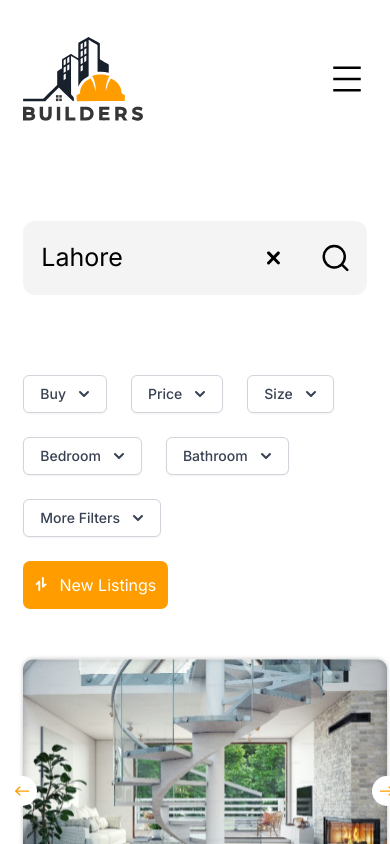
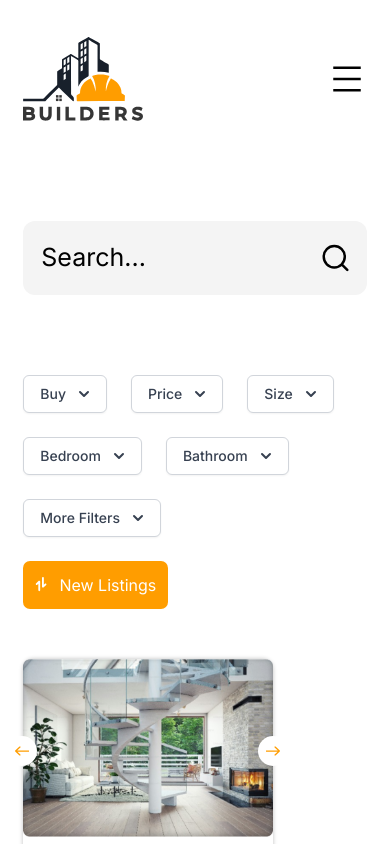
Before and after one commit to HashamGhaffar/hasaaj-developer-marketing, a Next.js app: page /buy-property in a window 390 px wide. Shown: the top 844 px of the page. Built offline with nearby package versions, Linux system fonts and the light colour scheme.

Commit message:
Make buy-property screen responsive & other minor changes.

```diff
--- a/app/_components/common/propertyCard.js
+++ b/app/_components/common/propertyCard.js
@@ -42,12 +42,15 @@ const PropertyCard = ({
   return (
     <div
       style={{ boxShadow: "0px 0px 4px 0px #00000040" }}
-      className="w-[364px] rounded-[10px] static z-0 h-[400px]"
+      className="w-[250px] sm:w-[364px] rounded-[10px] static z-0 h-[400px]"
     >
       <div className="relative">
         <Carousel sliderRef={sliderRef} settings={carouselSettings}>
           {bgImg.map((image, index) => (
-            <div key={index} className="w-[364px] h-[259px]">
+            <div
+              key={index}
+              className="w-[250px] sm:w-[364px] h-auto sm:h-[259px]"
+            >
               <Image
                 src={image}
                 alt={`Property Image ${index + 1}`}
--- a/app/buy-property/page.js
+++ b/app/buy-property/page.js
@@ -174,15 +174,15 @@ export default function SellingAndPurchasing() {
           </div>
           {/* Input */}
           <div className="flex justify-end mt-[100px]">
-            <div className="flex justify-between gap-3 sm:gap-6 w-full sm:w-[59%] py-[18px] sm:py-[27px] px-[18px] sm:px-[30px] lg:px-[3%] rounded-xl bg-[#F4F4F4]">
+            <div className="flex justify-between gap-3 sm:gap-6 w-full sm:w-[50%] py-[18px] sm:py-[27px] px-[18px] sm:px-[30px] lg:px-[3%] rounded-xl bg-[#F4F4F4]">
               <input
-                className="placeholder-black text text-[25px] font-normal w-[60%] outline-none bg-transparent"
-                placeholder="Lahore"
+                className="placeholder-black text text-[25px] font-normal w-[89%] outline-none bg-transparent"
+                placeholder="Search..."
                 type="text"
                 id="fname"
                 name="fname"
               />
-              <Image src={svgs.Cross} width={13} height={13} alt="Cross" />
+              {/* <Image src={svgs.Cross} width={13} height={13} alt="Cross" /> */}
               <Image src={svgs.Search} width={27} height={27} alt="Search" />
             </div>
           </div>
@@ -199,7 +199,7 @@ export default function SellingAndPurchasing() {
                 );
               })}
             </div>
-            <div className="w-[145px] z-10 p-3 cursor-pointer rounded-[7px] relative group text-[#ffffff] bg-[#FF9D00]">
+            <div className="w-[145px] .flex-shrink-0 z-10 p-3 cursor-pointer rounded-[7px] relative group text-[#ffffff] bg-[#FF9D00]">
               <div className="flex justify-between items-center">
                 <div className=" transform hover:rotate-180">
                   <Image
```
